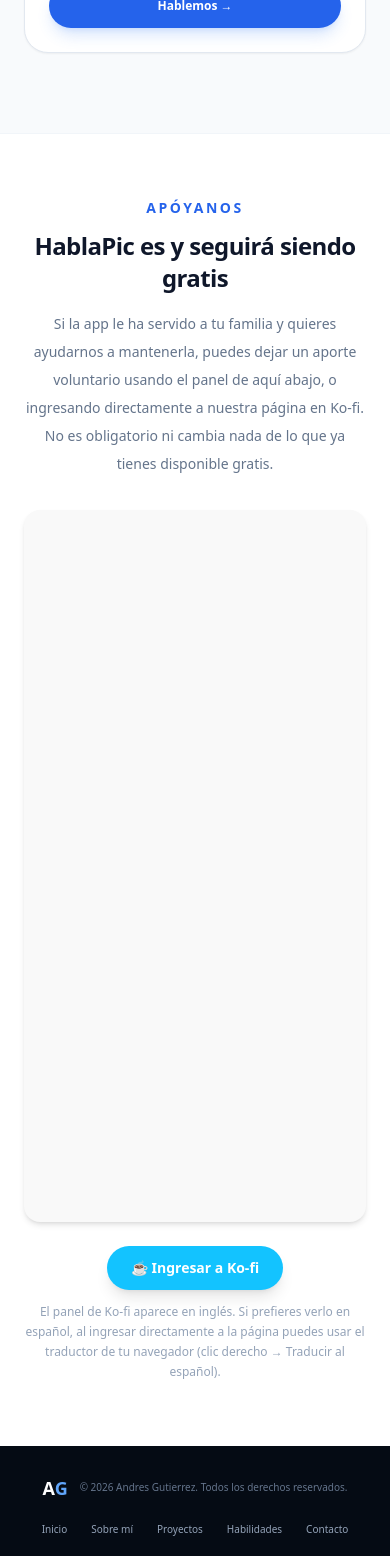
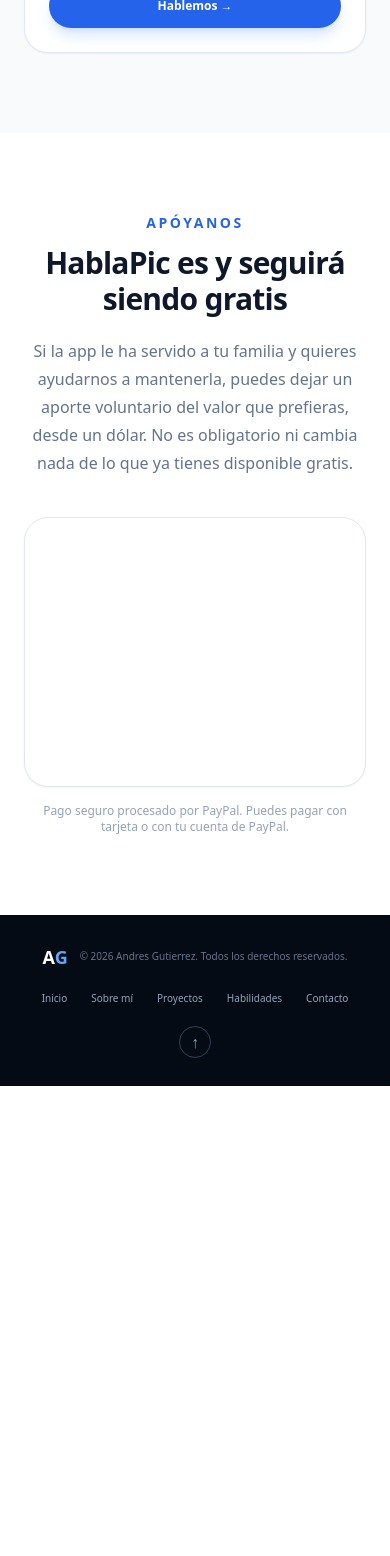
Before and after one commit to imargutierrz-hub/portal-willian, a Next.js app: page / in a window 390 px wide. Shown: the part 6960-8516 px from the top of the page. After the commit the page ends 8046 px from the top, so only its background shows below. Built offline with nearby package versions, Linux system fonts and the light colour scheme.

Commit message:
cambio de pasarela de aportes voluntarios

```diff
--- a/app/hablapic/page.tsx
+++ b/app/hablapic/page.tsx
@@ -458,9 +458,7 @@ export default function HablaPicPage() {
 
       </section>
 
-      {/* =================================================
-          APOYO / DONACIONES (KO-FI)
-      ================================================= */}
+
 
       <Apoyo />
 
--- a/components/hablapic/Apoyo.tsx
+++ b/components/hablapic/Apoyo.tsx
@@ -1,56 +1,65 @@
-const KOFI_URL = "https://ko-fi.com/hablapic"
+"use client"
+
+import Script from "next/script"
+import { useEffect, useState } from "react"
+
+declare global {
+  interface Window {
+    paypal?: any
+  }
+}
+
+const BUTTON_ID = "MVTS2H4C6HV8Y"
+const CONTAINER_ID = `paypal-container-${BUTTON_ID}`
+const SDK =
+  "https://www.paypal.com/sdk/js?client-id=BAA4AaS7MzifmECTqB-qvxlD6xjMUu5tPyyClIbt5N_XRaxRaARyitX9A6_vJXwxpAz8xSZha9MQHB4nh4&components=hosted-buttons&disable-funding=venmo&currency=USD&locale=es_CO"
 
 export default function Apoyo() {
+  const [listo, setListo] = useState(false)
+
+  useEffect(() => {
+    if (!listo || !window.paypal?.HostedButtons) return
+    const el = document.getElementById(CONTAINER_ID)
+    if (el && el.childElementCount === 0) {
+      window.paypal
+        .HostedButtons({ hostedButtonId: BUTTON_ID })
+        .render(`#${CONTAINER_ID}`)
+    }
+  }, [listo])
+
   return (
-    <section className="border-t border-slate-100 bg-white py-16">
-      <div className="mx-auto max-w-3xl px-6 text-center lg:px-10">
+    <section id="apoyo" className="py-20 bg-white">
+      <div className="max-w-2xl mx-auto px-6 lg:px-10 text-center">
         <p className="text-sm font-bold uppercase tracking-[0.18em] text-blue-600">
           Apóyanos
         </p>
 
-        <h2 className="mt-3 text-2xl font-bold tracking-tight text-slate-900 lg:text-3xl">
+        <h2 className="mt-3 text-3xl lg:text-4xl font-bold tracking-tight text-slate-900">
           HablaPic es y seguirá siendo gratis
         </h2>
 
-        <p className="mx-auto mt-4 max-w-xl text-sm leading-7 text-slate-500">
+        <p className="mt-5 text-base text-slate-500 leading-7">
           Si la app le ha servido a tu familia y quieres ayudarnos a
-          mantenerla, puedes dejar un aporte voluntario usando el panel de
-          aquí abajo, o ingresando directamente a nuestra página en Ko-fi. No
-          es obligatorio ni cambia nada de lo que ya tienes disponible gratis.
+          mantenerla, puedes dejar un aporte voluntario del valor que
+          prefieras, desde un dólar. No es obligatorio ni cambia nada de lo
+          que ya tienes disponible gratis.
         </p>
 
-        {/* Panel de Ko-fi incrustado directamente */}
-        <div className="mt-8 flex justify-center">
-          <iframe
-            id="kofiframe"
-            src="https://ko-fi.com/hablapic/?hidefeed=true&widget=true&embed=true&preview=true"
-            style={{
-              border: "none",
-              width: "100%",
-              padding: "4px",
-              background: "#f9f9f9",
-            }}
-            height="712"
-            title="hablapic"
-            className="max-w-md rounded-2xl shadow-md"
-          ></iframe>
+        <div className="mt-10 mx-auto max-w-md rounded-3xl border border-slate-200 bg-white p-6 shadow-sm">
+          <div id={CONTAINER_ID} className="min-h-[220px]" />
         </div>
 
-        <a
-          href={KOFI_URL}
-          target="_blank"
-          rel="noreferrer"
-          className="mt-6 inline-flex items-center gap-2 rounded-full bg-[#13C3FF] px-6 py-3 text-sm font-bold text-white shadow-lg transition hover:bg-[#0fb3ea]"
-        >
-          ☕ Ingresar a Ko-fi
-        </a>
-
-        <p className="mx-auto mt-3 max-w-sm text-xs leading-5 text-slate-400">
-          El panel de Ko-fi aparece en inglés. Si prefieres verlo en español,
-          al ingresar directamente a la página puedes usar el traductor de tu
-          navegador (clic derecho → Traducir al español).
+        <p className="mt-4 text-xs text-slate-400">
+          Pago seguro procesado por PayPal. Puedes pagar con tarjeta o con tu
+          cuenta de PayPal.
         </p>
       </div>
+
+      <Script
+        src={SDK}
+        strategy="afterInteractive"
+        onReady={() => setListo(true)}
+      />
     </section>
   )
 }
```
